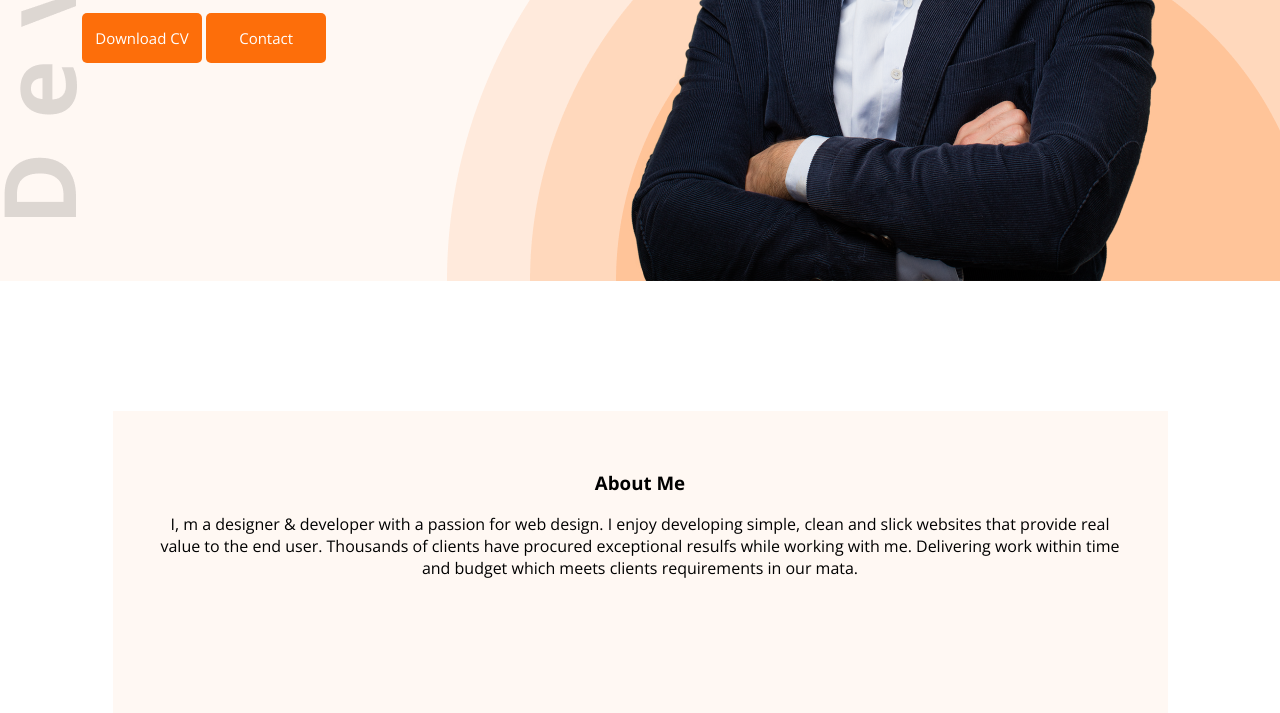
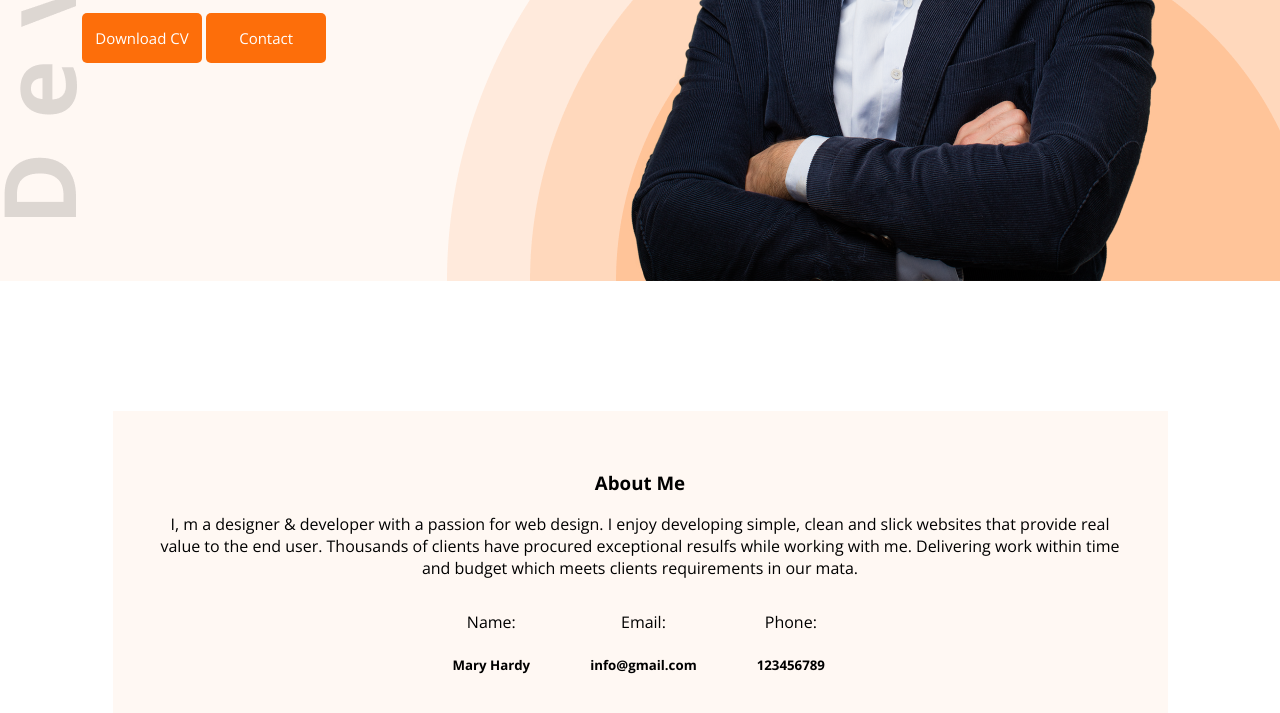
Before and after one commit to skaffroddin/affy-portfolio, a plain HTML site: page index.html in a window 1280 px wide. Shown: the part 546-1259 px from the top of the page. Drawn offline with nearby package versions, Linux system fonts and the light colour scheme.

Commit message:
about added

```diff
--- a/index.html
+++ b/index.html
@@ -37,6 +37,30 @@
                 <h3>About Me</h3>
                 <P>I, m a designer & developer with a passion for web design. I enjoy developing simple, clean and slick websites that provide real value to the end user. Thousands of clients have procured exceptional resulfs while working with me. Delivering work within time and budget which meets clients requirements in our mata.</P>
 
+                <div class="about-info">
+
+                    <div class="about-info-content">
+
+                        <p>Name:</p>
+                        <h5>Mary Hardy </h5>
+
+                    </div>
+                    <div>
+
+                        <p>Email:</p>
+                        <h5>info@gmail.com</h5>
+
+                    </div>
+                    <div>
+
+                        <p>Phone:</p>
+                        <h5>123456789</h5>
+
+                    </div>
+
+                </div>
+
+
         </section>
 
     </main>
--- a/style.css
+++ b/style.css
@@ -89,3 +89,9 @@ margin: auto;
 margin-top: 130px;
 padding: 40px;
 }
+.about-info{
+    display: flex;
+    gap: 60px;
+    margin-left: 300px;
+
+}
```
